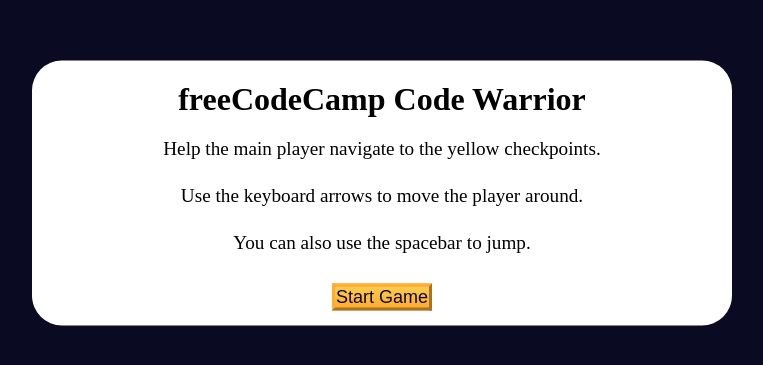
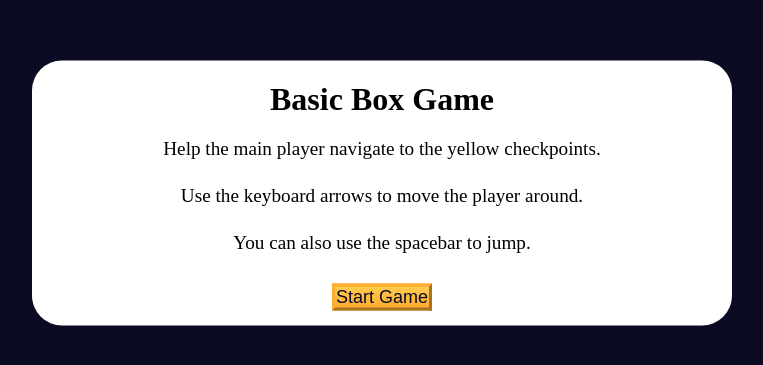
Before and after one commit to fadliazharr/Basic-Platformer-Game, a plain HTML site: page index.html in a window 1280 px wide. Shown: the part 207-572 px from the top of the page, without its empty margins (258-1021 px from the left). Drawn offline with Linux system fonts and the light colour scheme.

Commit message:
Update index.html

```diff
--- a/index.html
+++ b/index.html
@@ -9,7 +9,7 @@
   </head>
   <body>
     <div class="start-screen">
-      <h1 class="main-title">freeCodeCamp Code Warrior</h1>
+      <h1 class="main-title">Basic Box Game</h1>
       <p class="instructions">
         Help the main player navigate to the yellow checkpoints.
       </p>
```
